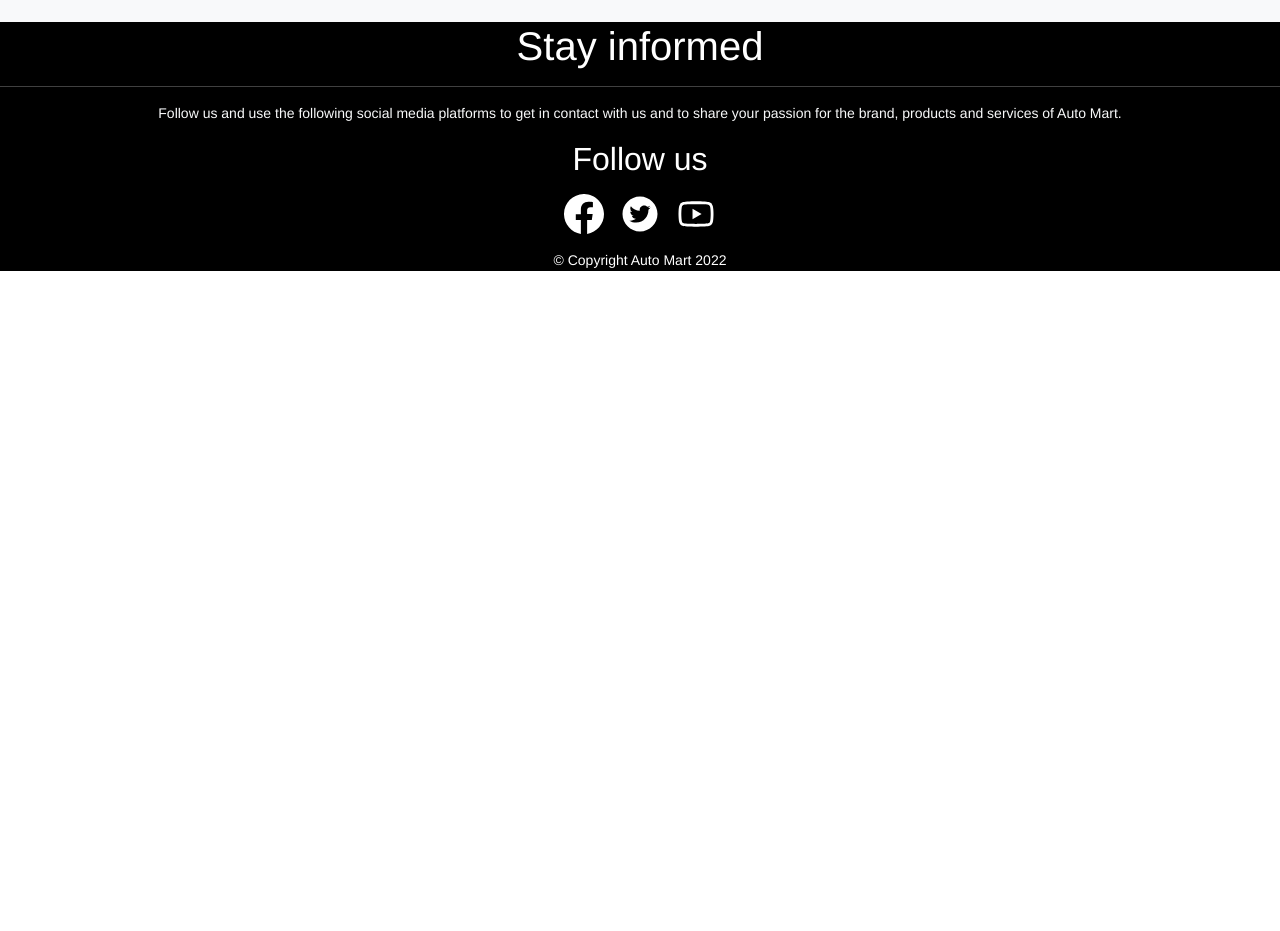
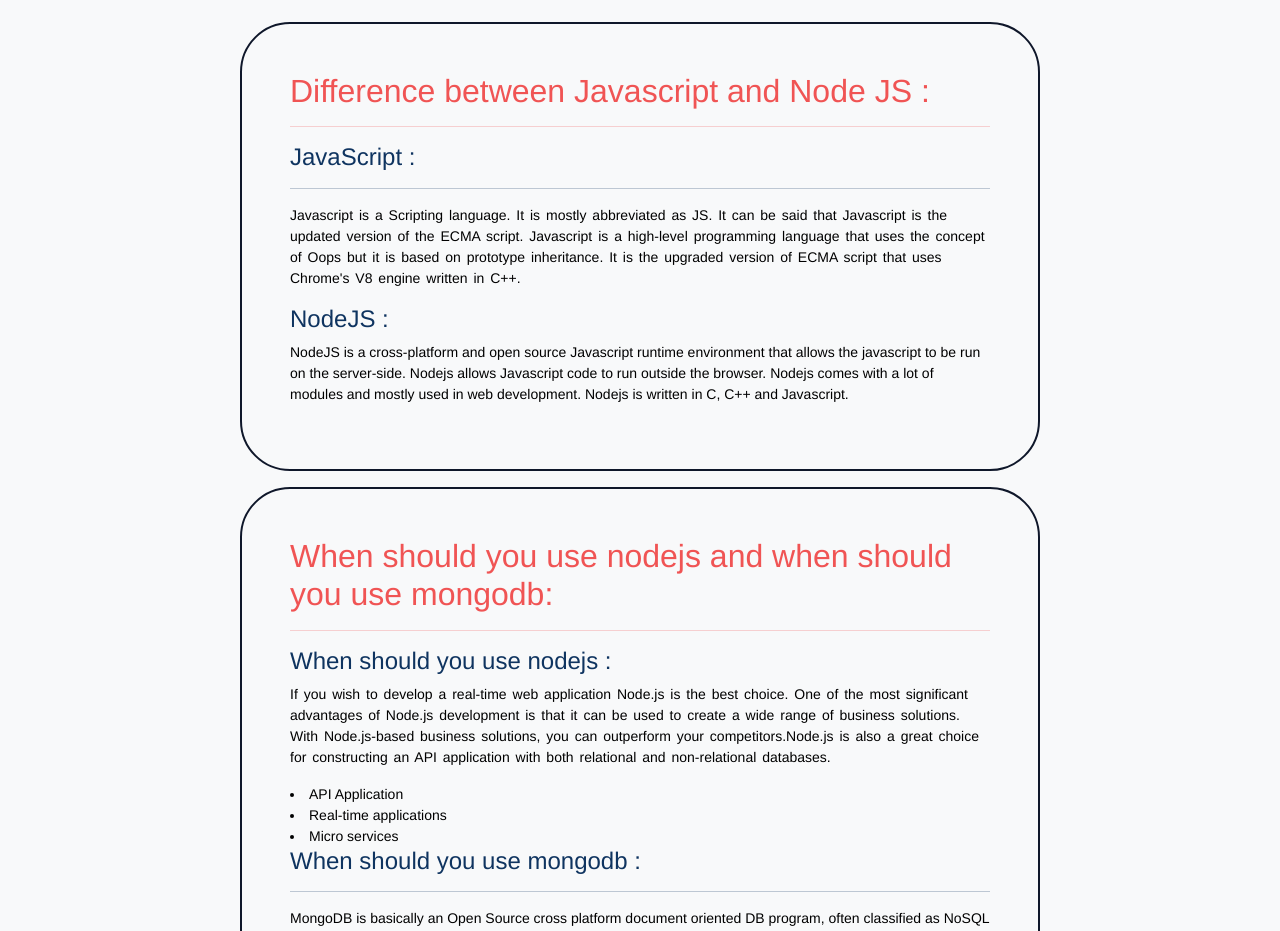
Before and after one commit to JunayedKhanNoor/auto-mart-automobile-warehuse-management-client-app, a React (Create React App) app: page /blogs in a window 1280 px wide. Shown: the part 160-1091 px from the top of the page. Before the commit the page ends 800 px from the top, so only its background shows below. Built offline with nearby package versions, Linux system fonts and the light colour scheme; no server answers.

Commit message:
Question and answer blog page

```diff
--- a/src/components/Blogs/Blogs.js
+++ b/src/components/Blogs/Blogs.js
@@ -1,11 +1,112 @@
-import React from 'react';
+import React, { useEffect } from "react";
+import AOS from "aos";
+import "aos/dist/aos.css";
 
 const Blogs = () => {
-    return (
-        <div>
-            <h1>Blogs</h1>
-        </div>
-    );
+  useEffect(() => {
+    AOS.init({
+      duration: 1500,
+    });
+  }, []);
+  return (
+    <div className="container">
+      <h1 className="text-center my-4">Question and answer...</h1>
+      <div
+        style={{
+          maxWidth: "800px",
+          border: " 2px solid #0f172a",
+          borderRadius: "50px",
+        }}
+        className="mx-auto p-5 mb-3"
+        data-aos="fade-up"
+      >
+        <h2 style={{ color: "#F05454" }}>
+          Difference between Javascript and Node JS :
+          <hr />
+        </h2>
+        <h4 style={{ color: "#0F3460" }}>
+          JavaScript : <hr />
+        </h4>
+        <p style={{ wordSpacing: "2px" }}>
+          Javascript is a Scripting language. It is mostly abbreviated as JS. It
+          can be said that Javascript is the updated version of the ECMA script.
+          Javascript is a high-level programming language that uses the concept
+          of Oops but it is based on prototype inheritance. It is the upgraded
+          version of ECMA script that uses Chrome's V8 engine written in C++.
+        </p>
+        <h4 style={{ color: "#0F3460" }}>NodeJS : </h4>
+        <p>
+          NodeJS is a cross-platform and open source Javascript runtime
+          environment that allows the javascript to be run on the server-side.
+          Nodejs allows Javascript code to run outside the browser. Nodejs comes
+          with a lot of modules and mostly used in web development. Nodejs is
+          written in C, C++ and Javascript.{" "}
+        </p>
+      </div>
+      <div
+        style={{
+          maxWidth: "800px",
+          border: " 2px solid #0f172a",
+          borderRadius: "50px",
+        }}
+        className="mx-auto p-5 mb-3"
+        data-aos="fade-up"
+      >
+        <h2 style={{ color: "#F05454" }}>
+          When should you use nodejs and when should you use mongodb:
+          <hr />
+        </h2>
+        <h4 style={{ color: "#0F3460" }}>When should you use nodejs :</h4>
+        <p style={{ wordSpacing: "2px" }}>
+          If you wish to develop a real-time web application Node.js is the best
+          choice. One of the most significant advantages of Node.js development
+          is that it can be used to create a wide range of business solutions.
+          With Node.js-based business solutions, you can outperform your
+          competitors.Node.js is also a great choice for constructing an API
+          application with both relational and non-relational databases.
+        </p>
+        <li>API Application</li>
+        <li>Real-time applications</li>
+        <li>Micro services</li>
+        <h4 style={{ color: "#0F3460" }}>
+          When should you use mongodb : <hr />
+        </h4>
+        <p>
+          MongoDB is basically an Open Source cross platform document oriented
+          DB program, often classified as NoSQL DB program. What it means is
+          that instead of the traditional table based RDBMS, the emphasis is on
+          JSON with dynamic schemas. So when should this be used? High Write
+          Load- If the need is to load rows of data without much security
+          issues, you can be using it. However do avoid using with transactions,
+          unless there is security implemented. High Availability in Cloud- It
+          is easier to set up a series of master-slave servers and recovery from
+          failure is faster too. Scalability- RDBMS has it's own limitations
+          when it comes to scalability, especially the performance which often
+          tends to degrade. MongoDB comes with a built in solution for partition
+          and database sharding.
+        </p>
+      </div>
+      <div
+        style={{
+          maxWidth: "800px",
+          border: " 2px solid #0f172a",
+          borderRadius: "50px",
+        }}
+        className="mx-auto p-5 mb-3"
+        data-aos="fade-up"
+      >
+        <h2 style={{ color: "#F05454" }}>
+          Differences between SQL and NoSQL databases:
+          <hr />
+        </h2>
+        <li> SQL databases are relational, NoSQL databases are non-relational.</li>
+ <li>SQL databases use structured query language and have a predefined schema. NoSQL databases have dynamic schemas for unstructured data.</li>
+ <li>SQL databases are vertically scalable, while NoSQL databases are horizontally scalable.</li>
+ <li>SQL databases are table-based, while NoSQL databases are document, key-value, graph, or wide-column stores.</li>
+ <li>SQL databases are better for multi-row transactions, while NoSQL is better for unstructured data like documents or JSON.</li>
+      </div>
+    </div>
+  );
 };
 
 export default Blogs;
--- a/src/components/Home/Home.js
+++ b/src/components/Home/Home.js
@@ -15,9 +15,14 @@
 import review1 from "../../Images/r1.jpg";
 import review2 from "../../Images/r2.jpg";
 import review3 from "../../Images/r3.jpg";
+import Loading from "../Loading/Loading";
 
 const Home = () => {
   const navigate = useNavigate();
+  if (document.readyState === "loading") {
+    console.log('Loading');
+   return <Loading></Loading>
+  }
   return (
     <div>
       <Banner></Banner>
```
